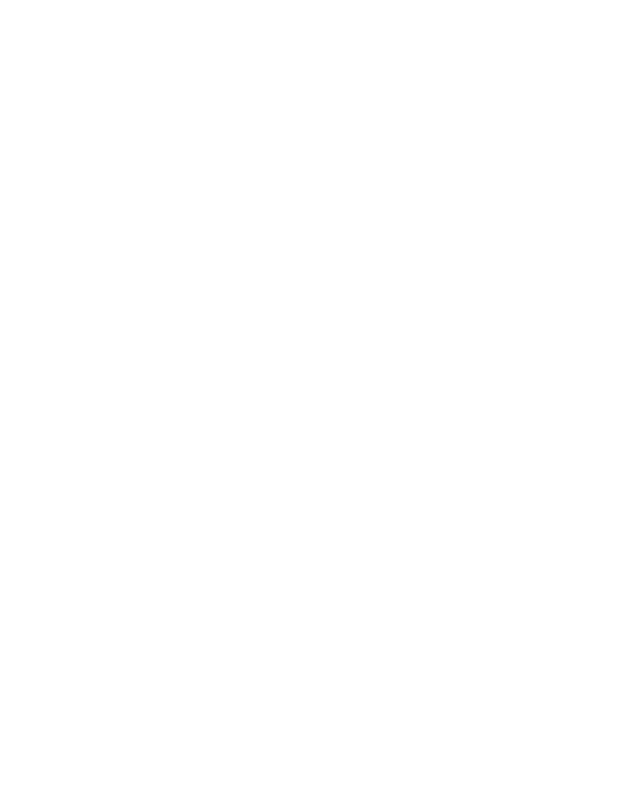
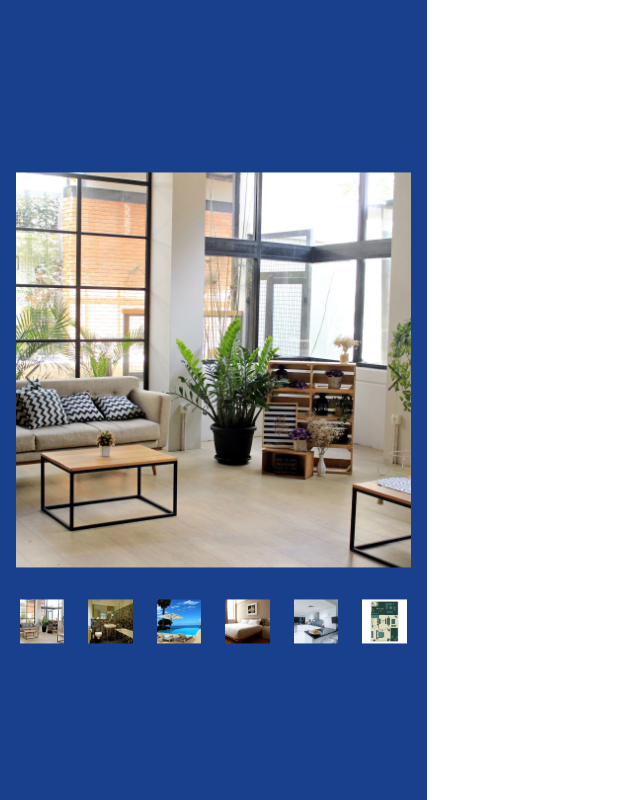
Before and after one commit to menchb/hotelmgmt_frontdesk, a plain HTML site: page information.html in a window 1280 px wide. Shown: the whole page, without its empty margins (0-640 px from the left). Drawn offline with nearby package versions, Linux system fonts and the light colour scheme.

Commit message:
Add image previews

```diff
--- a/information.html
+++ b/information.html
@@ -38,8 +38,52 @@
       </section>
 
       <!-- Room images @menchb -->
-        <section>
+        <section class="col-4 vh-100 position-relative" style="background-color: #18408C">
+          <div class="position-absolute top-50 translate-middle-y">
 
+            <!-- Carousel -->
+            <div id="luxuryImgs" class="carousel carousel-dark slide p-3" data-bs-ride="true">
+              <div class="carousel-inner pb-3">
+                <div class="carousel-item active">
+                  <img src="/assets/luxury1.JPG" class="d-block w-100" alt="...">
+                </div>
+                <div class="carousel-item">
+                  <img src="/assets/luxury2.JPG" class="d-block w-100" alt="...">
+                </div>
+                <div class="carousel-item">
+                  <img src="/assets/luxury3.jpg" class="d-block w-100" alt="...">
+                </div>
+                <div class="carousel-item">
+                  <img src="/assets/luxury4.jpg" class="d-block w-100" alt="...">
+                </div>
+                <div class="carousel-item">
+                  <img src="/assets/luxury5.jpg" class="d-block w-100" alt="...">
+                </div>
+                <div class="carousel-item">
+                  <img src="/assets/luxury6.jpg" class="d-block w-100" alt="...">
+                </div>
+              </div>
+              <button class="carousel-control-prev" type="button" data-bs-target="#luxuryImgs" data-bs-slide="prev">
+                <span class="carousel-control-prev-icon" aria-hidden="true"></span>
+                <span class="visually-hidden">Previous</span>
+              </button>
+              <button class="carousel-control-next" type="button" data-bs-target="#luxuryImgs" data-bs-slide="next">
+                <span class="carousel-control-next-icon" aria-hidden="true"></span>
+                <span class="visually-hidden">Next</span>
+              </button>
+            </div>
+
+            <!-- Thumbnails -->
+            <div class="row justify-content-evenly mx-2">
+              <img src="/assets/luxury1.JPG" class="col-2 active" aria-current="true" type="button" data-bs-target="#luxuryImgs" data-bs-slide-to="0" aria-label="Slide 1">
+              <img src="/assets/luxury2.jpg" class="col-2" type="button" data-bs-target="#luxuryImgs" data-bs-slide-to="1" aria-label="Slide 2">
+              <img src="/assets/luxury3.jpg" class="col-2" type="button" data-bs-target="#luxuryImgs" data-bs-slide-to="2" aria-label="Slide 3">
+              <img src="/assets/luxury4.jpg" class="col-2" type="button" data-bs-target="#luxuryImgs" data-bs-slide-to="3" aria-label="Slide 4">
+              <img src="/assets/luxury5.jpg" class="col-2" type="button" data-bs-target="#luxuryImgs" data-bs-slide-to="4" aria-label="Slide 5">
+              <img src="/assets/luxury6.jpg" class="col-2" type="button" data-bs-target="#luxuryImgs" data-bs-slide-to="5" aria-label="Slide 6">
+            </div>
+
+          </div>
         </section>
       <!-- end -->
 
```
Also changed, not shown: assets/luxury1.JPG (added), assets/luxury2.jpg (added), assets/luxury3.jpg (added), assets/luxury4.jpg (added), assets/luxury5.jpg (added), assets/luxury6.jpg (added).
